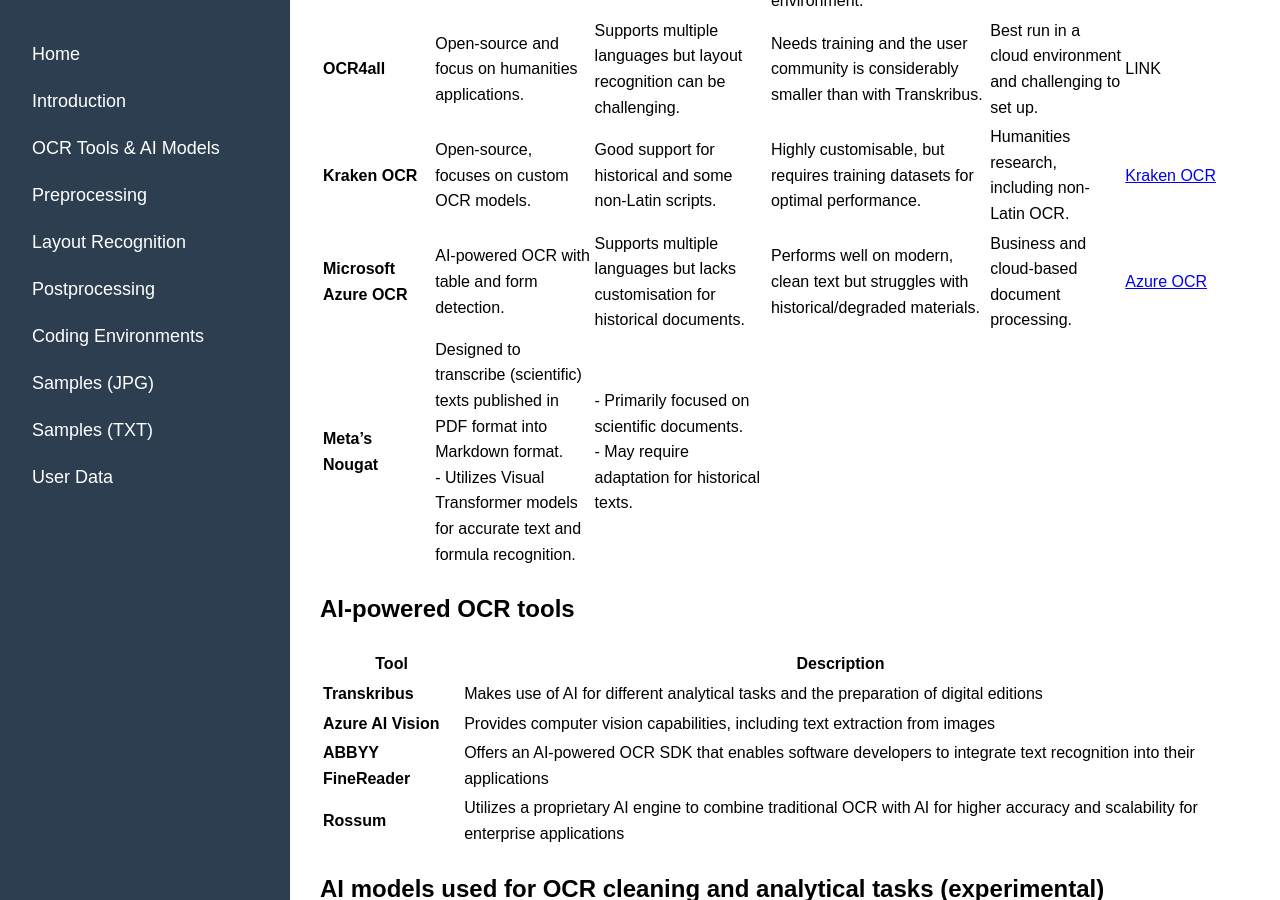
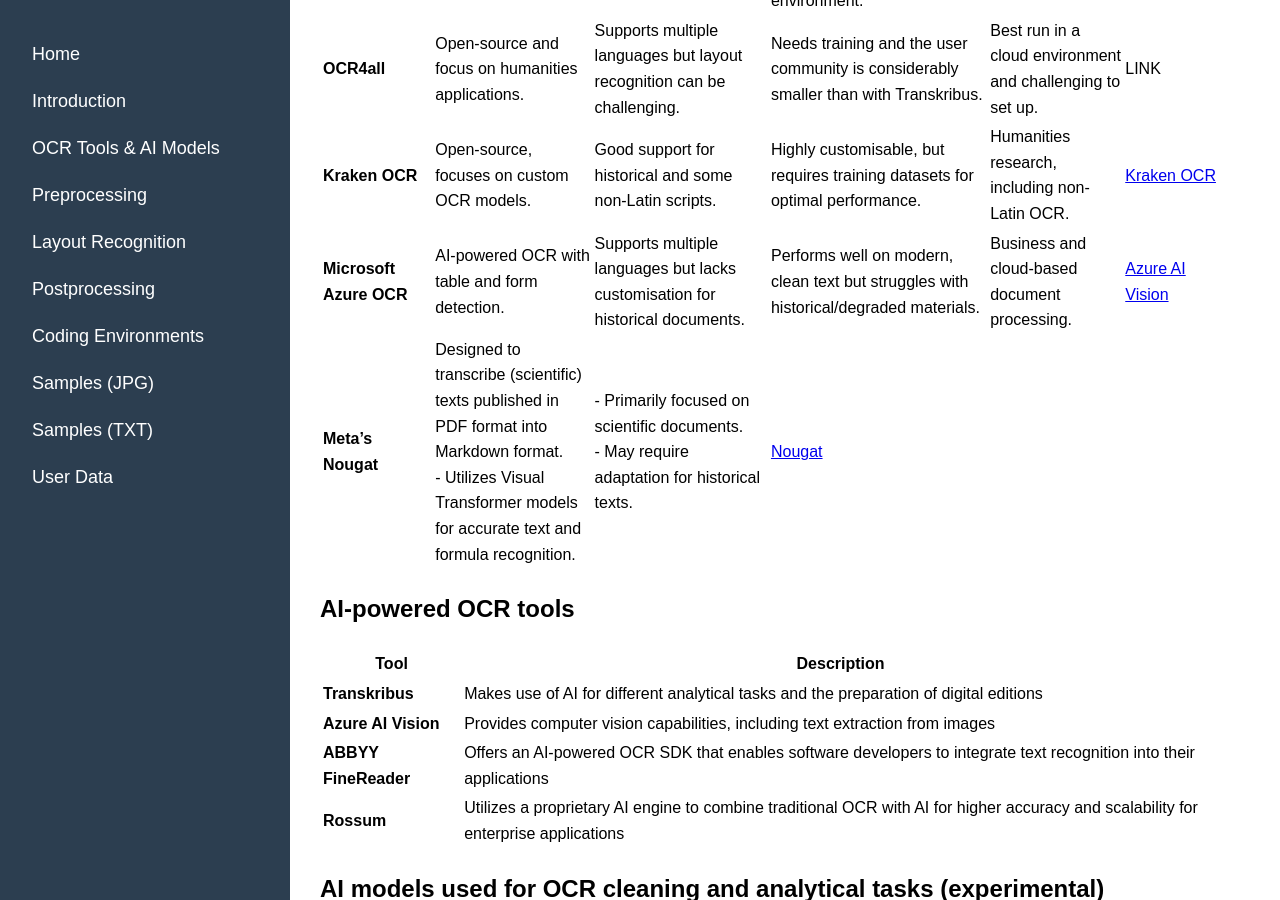
Before and after one commit to stwagner07/atr-historical-research, a Jekyll site: the page built from docs/aimodels.md, in a window 1280 px wide and 900 px high, scrolled down 999 px. Built offline with Jekyll 4.4.1, drawn with Linux system fonts in a browser that asks for light colours; our own code applies the rules of GitHub Pages for plain Markdown files.

Commit message:
more links added to AI models page

```diff
--- a/docs/aimodels.md
+++ b/docs/aimodels.md
@@ -12,8 +12,8 @@
 | **e-scriptorium** | Open-source, focuses on custom HTR models. | Good support for non-Latin manuscripts (e.g., Arabic, Hebrew). | Highly customisable, but challenging installation and requires good personal hardware or cloud environment. | Humanities research, specific non-Latin OCR. | LINK |
 | **OCR4all** | Open-source and focus on humanities applications. | Supports multiple languages but layout recognition can be challenging. | Needs training and the user community is considerably smaller than with Transkribus. | Best run in a cloud environment and challenging to set up. | LINK |
 | **Kraken OCR** | Open-source, focuses on custom OCR models. | Good support for historical and some non-Latin scripts. | Highly customisable, but requires training datasets for optimal performance. | Humanities research, including non-Latin OCR. | [Kraken OCR](https://kraken.re/) |
-| **Microsoft Azure OCR** | AI-powered OCR with table and form detection. | Supports multiple languages but lacks customisation for historical documents. | Performs well on modern, clean text but struggles with historical/degraded materials. | Business and cloud-based document processing. | [Azure OCR](https://azure.microsoft.com/en-us/products/ai-services/azure-ai-vision/) |
-| **Meta's Nougat**        | Designed to transcribe (scientific) texts published in PDF format into Markdown format.  <br> - Utilizes Visual Transformer models for accurate text and formula recognition. | - Primarily focused on scientific documents.  <br> - May require adaptation for historical texts. |
+| **Microsoft Azure OCR** | AI-powered OCR with table and form detection. | Supports multiple languages but lacks customisation for historical documents. | Performs well on modern, clean text but struggles with historical/degraded materials. | Business and cloud-based document processing. | [Azure AI Vision](https://azure.microsoft.com/en-us/products/ai-services/ai-vision) |
+| **Meta's Nougat**        | Designed to transcribe (scientific) texts published in PDF format into Markdown format.  <br> - Utilizes Visual Transformer models for accurate text and formula recognition. | - Primarily focused on scientific documents.  <br> - May require adaptation for historical texts. | [Nougat](https://facebookresearch.github.io/nougat/) |
 
 ## AI-powered OCR tools
 
```
